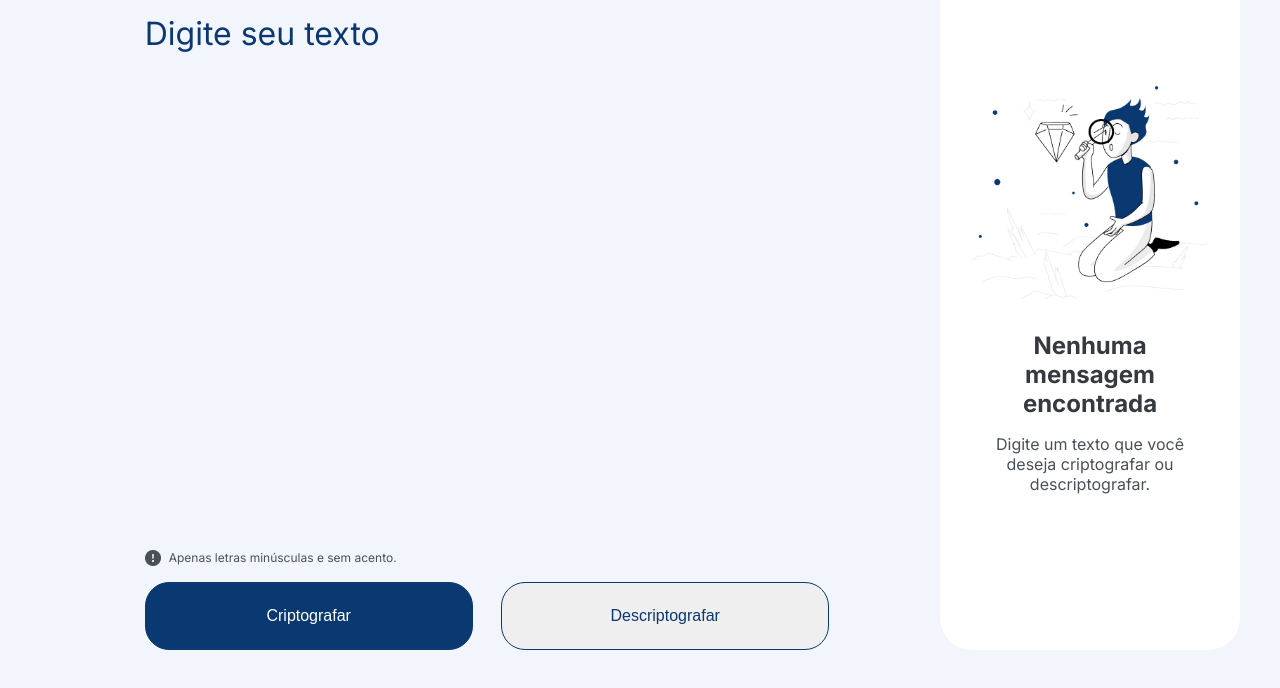
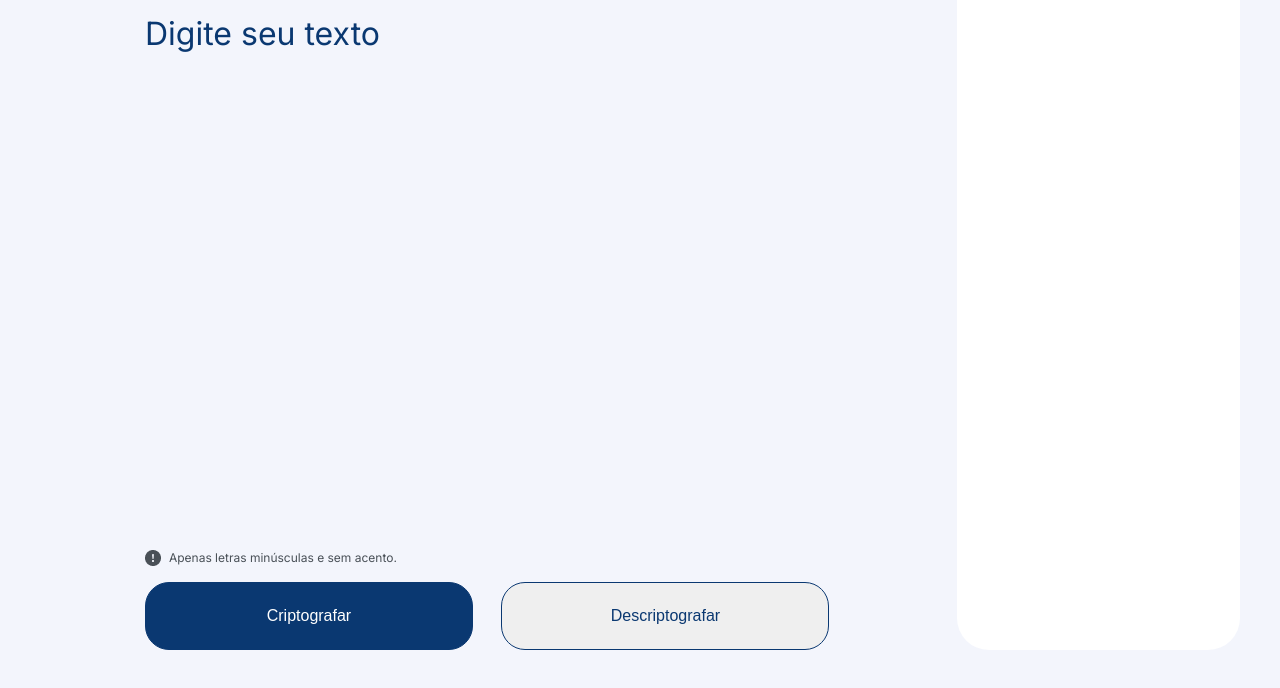
Before and after one commit to Moiseis-Cruz/CriptoMensagens, a plain HTML site: page index.html in a window 1280 px wide. Both pictures are taken after a click on the button "Descriptografar". Shown: the part 110-798 px from the top of the page. Drawn offline with Linux system fonts and the light colour scheme.

Commit message:
Criei os eventos dos botões.

```diff
--- a/index.html
+++ b/index.html
@@ -41,5 +41,7 @@
     <!-- <footer>
         <p>Desenvolvido por Moiseis Cruz</p>
     </footer> -->
+
+    <script src="./scripts/index.js"></script>
 </body>
 </html>
--- a/scripts/index.js
+++ b/scripts/index.js
@@ -2,7 +2,21 @@ let text = document.getElementById("text");
 
 let bntCriptografar = document.getElementById("btn-criptografar");
 
-let bthDescriptografar = document.getElementById("btn-descriptografar");
+let btnDescriptografar = document.getElementById("btn-descriptografar");
 
 
 let output = document.getElementById("output");
+
+
+
+bntCriptografar.addEventListener("click", () => {
+    let textValue = text.value;
+
+    output.innerHTML = textValue;
+});
+
+btnDescriptografar.addEventListener("click", () => {
+    let textValue = text.value;
+
+    output.innerHTML = textValue;
+})
```
